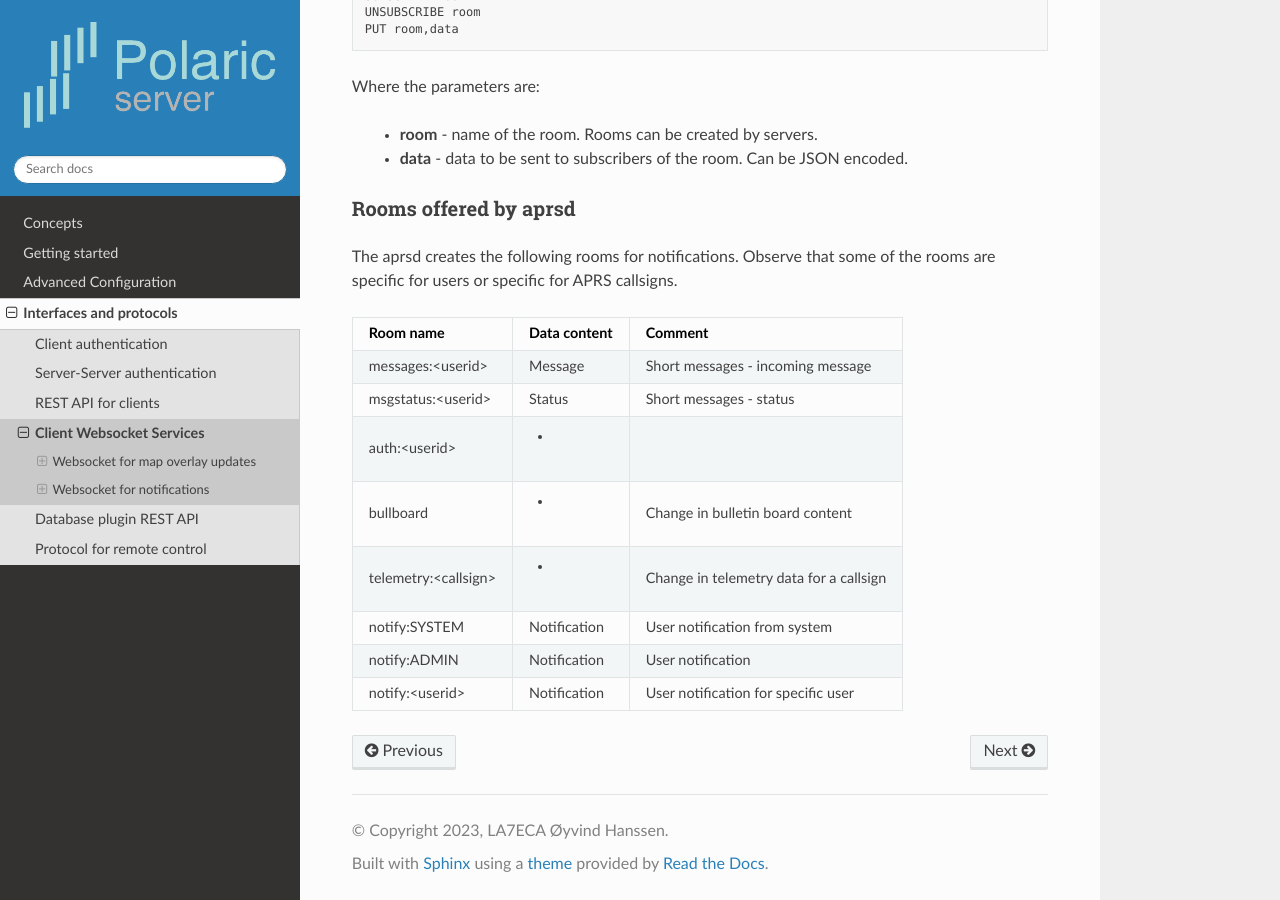
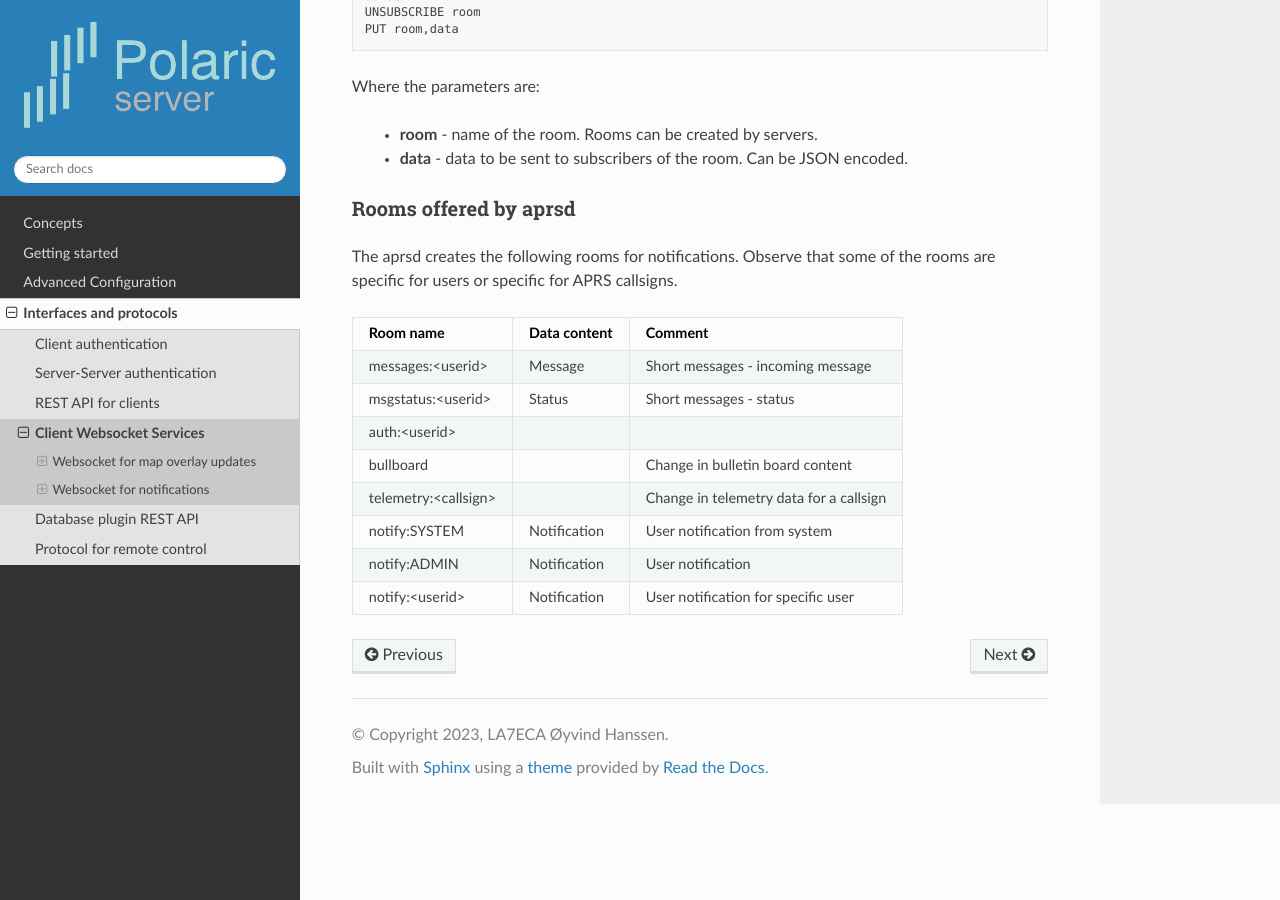
Before and after one commit to joakimsk/docs, a Sphinx documentation site: the page built from docs/cwebsocket.rst, in a window 1280 px wide and 900 px high, scrolled down 3030 px. Built offline with Sphinx 7.4.7 and the Read the Docs theme 2.0.0, drawn with Linux system fonts in a browser that asks for light colours.

```diff
--- a/docs/cwebsocket.rst
+++ b/docs/cwebsocket.rst
@@ -141,9 +141,9 @@ Room name                Data content   Comment
 ======================== ============== =================================================
 messages:<userid>        Message        Short messages - incoming message
 msgstatus:<userid>       Status         Short messages - status
-auth:<userid>            -
-bullboard                -              Change in bulletin board content
-telemetry:<callsign>     -              Change in telemetry data for a callsign
+auth:<userid>
+bullboard                               Change in bulletin board content
+telemetry:<callsign>                    Change in telemetry data for a callsign
 notify:SYSTEM            Notification   User notification from system
 notify:ADMIN             Notification   User notification
 notify:<userid>          Notification   User notification for specific user
```
